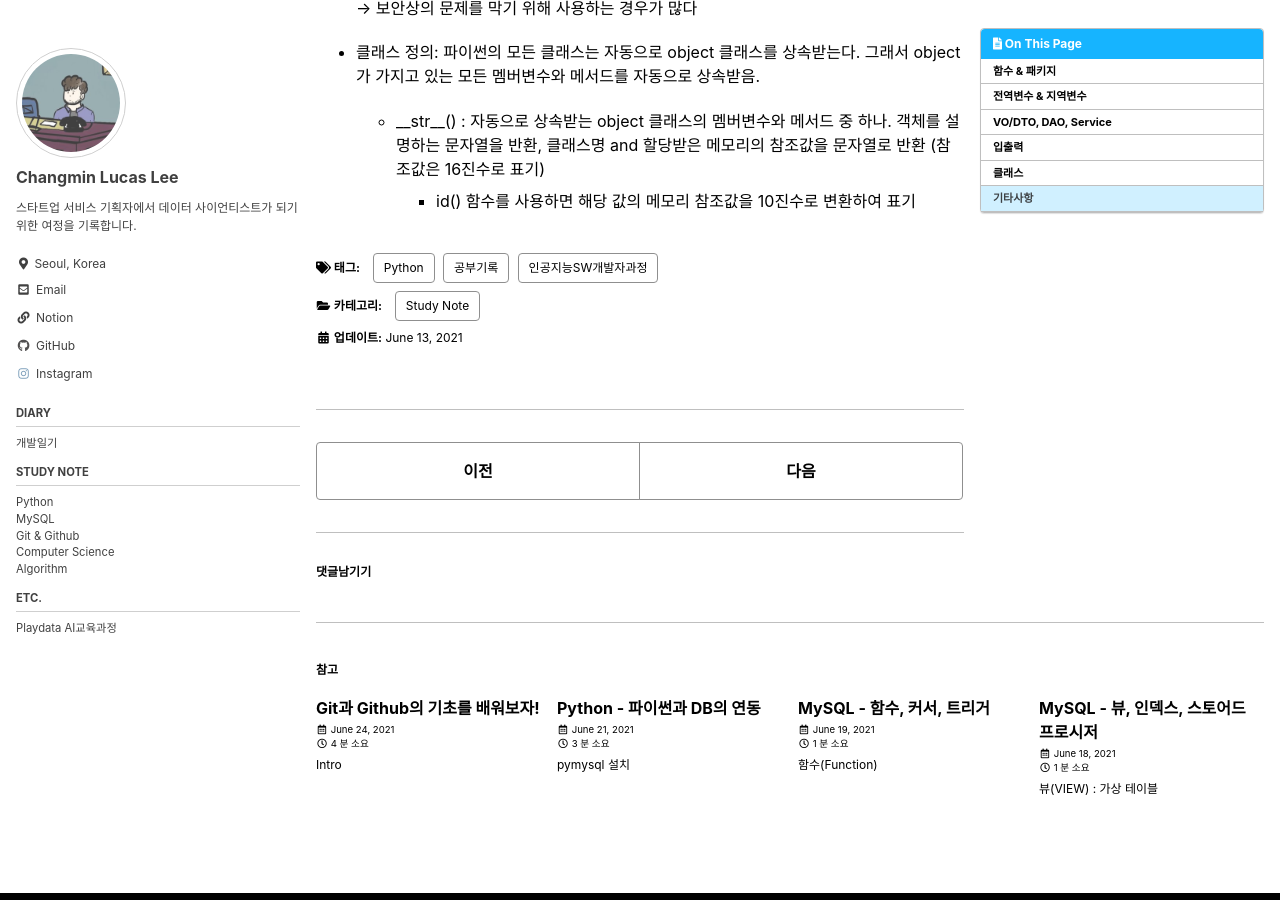
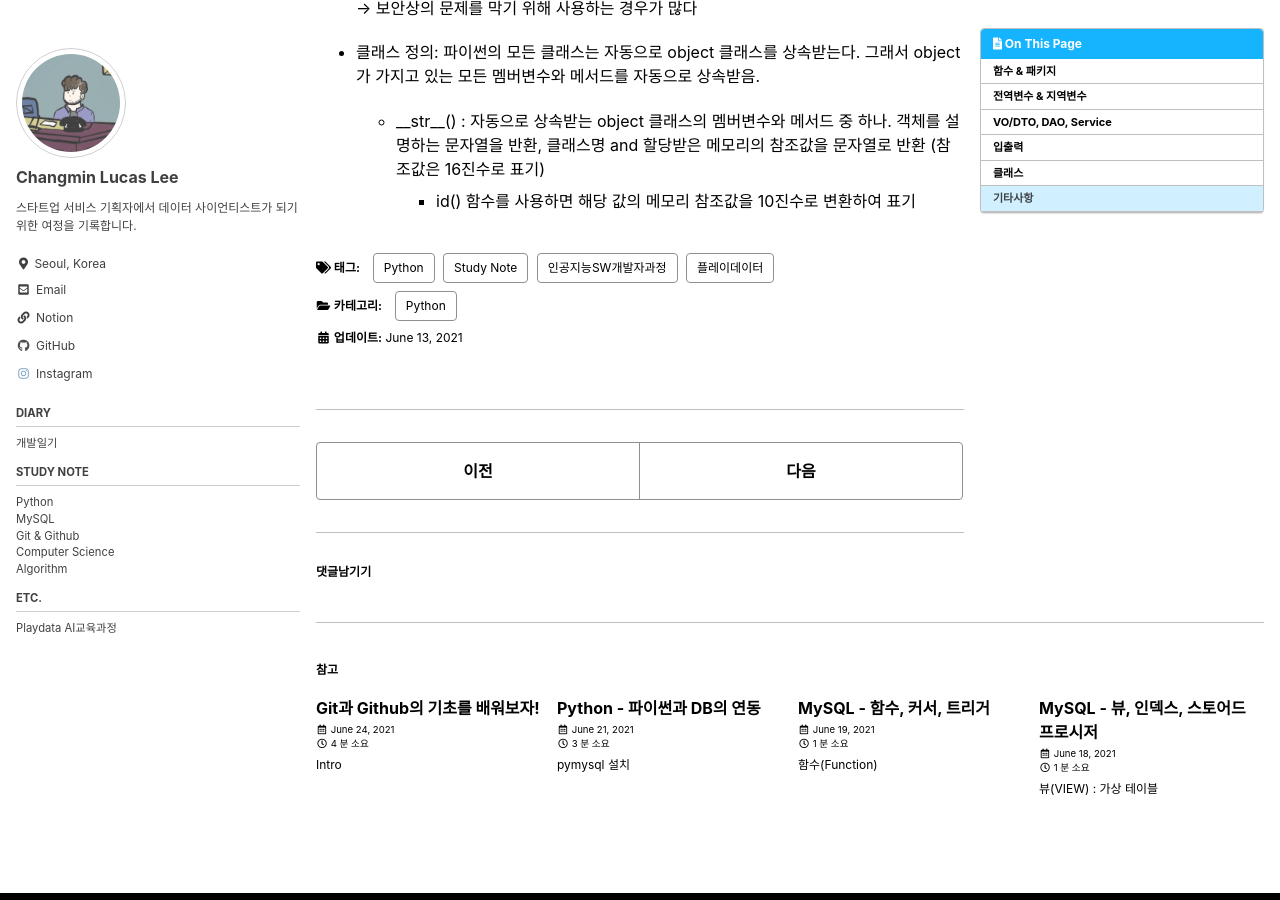
Before and after one commit to lucathree/lucathree.github.io, a Jekyll site: the page built from _posts/2021/2021-06-13-day10.md, in a window 1280 px wide and 900 px high, scrolled down 3978 px. Built offline with Jekyll 4.4.1, drawn with Linux system fonts in a browser that asks for light colours; cached includes are drawn as plain includes; comment, search, counter and statistics services are not loaded.

Commit message:
Update 2021-06-13-day10.md

```diff
--- a/_posts/2021/2021-06-13-day10.md
+++ b/_posts/2021/2021-06-13-day10.md
@@ -5,9 +5,10 @@ author_profile: true
 read_time: true
 related: true
 categories:
+- Python
+tags:
 - Study Note
-tags:
-- 공부기록
+- 플레이데이터
 - 인공지능SW개발자과정
 - Python
 toc: true
```
